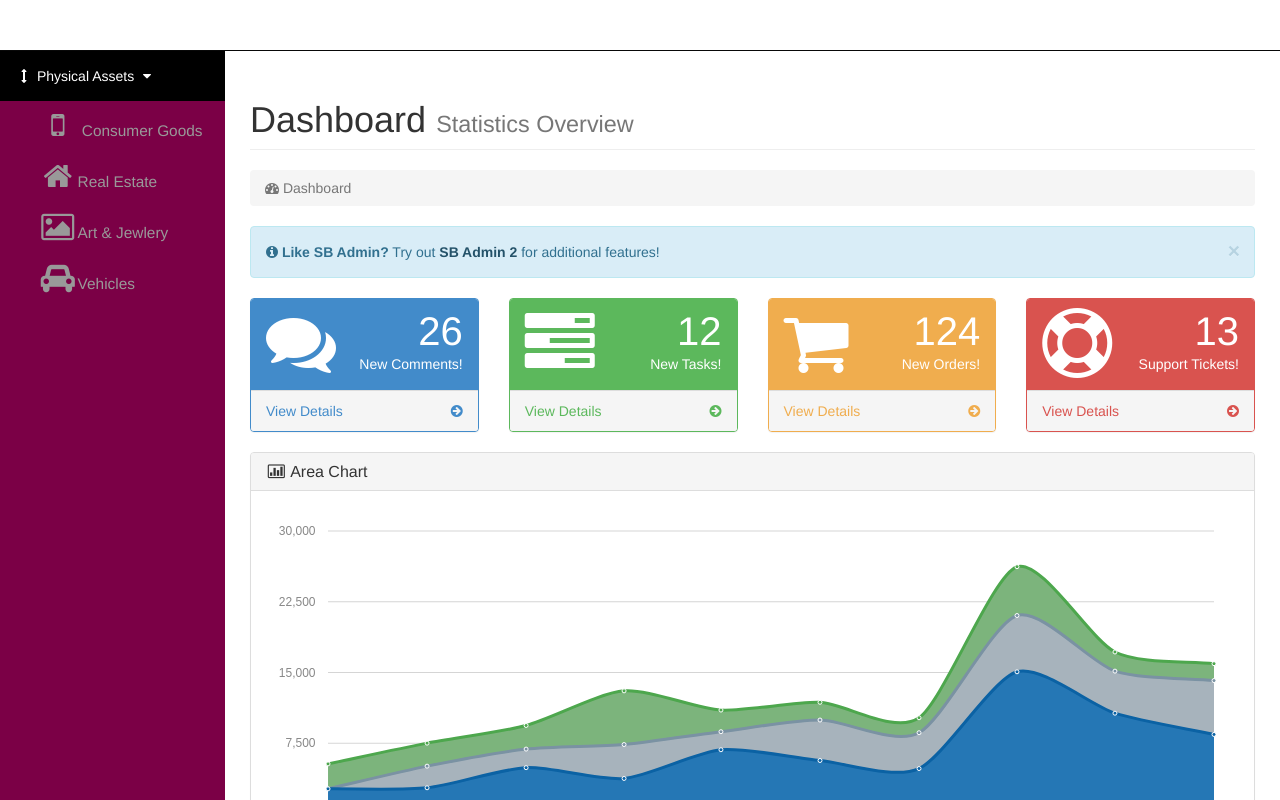
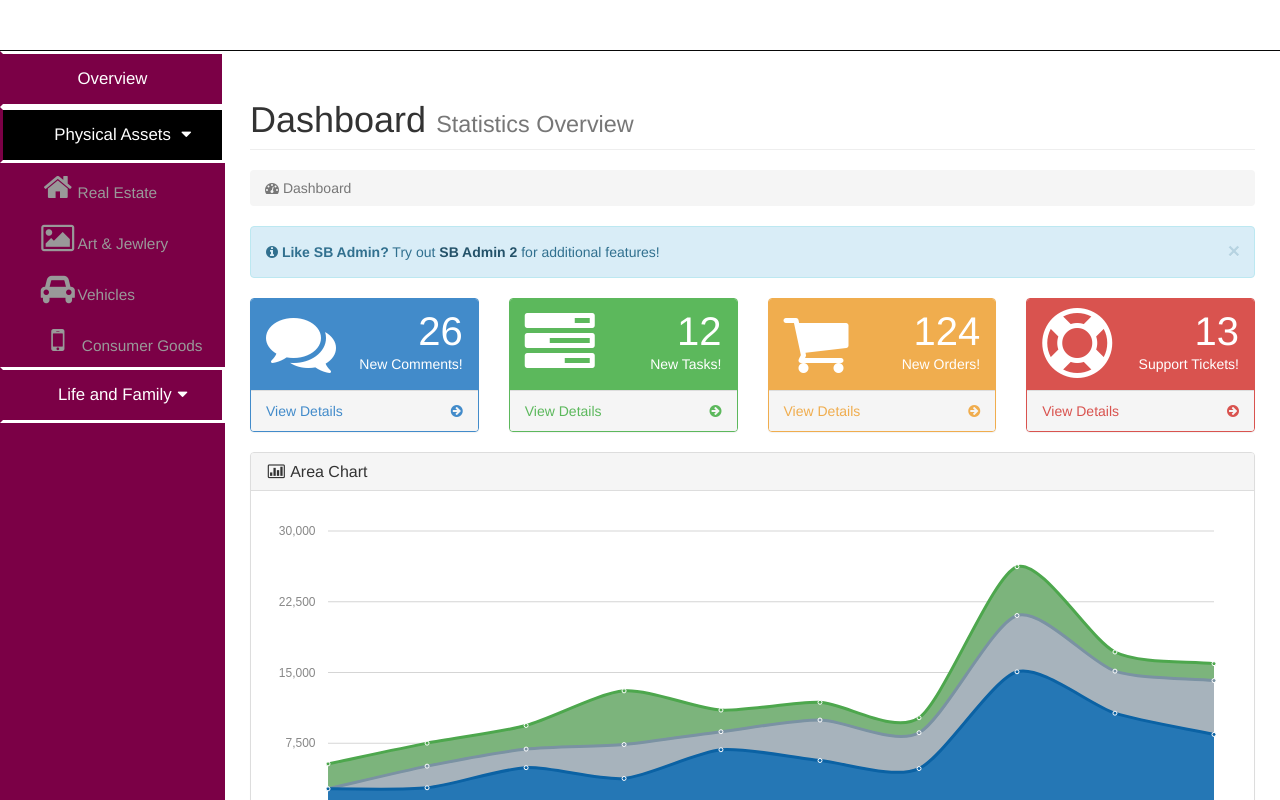
Before and after one commit to ifraixedes/hack-risk-asset-360-2, a website: page dev/index.html in a window 1280 px wide. Both pictures are taken after a click on the link "Physical Assets". Shown: the top 800 px of the page. Drawn offline with Linux system fonts and the light colour scheme.

Commit message:
Menu finish

```diff
--- a/dev/index.html
+++ b/dev/index.html
@@ -47,54 +47,61 @@
                     <span class="icon-bar"></span>
                     <span class="icon-bar"></span>
                 </button>
-                <a class="navbar-brand" href="index.html">Risk Dash for <img src=""></a>
+                <a class="navbar-brand" href="index.html"></a>
             </div>
             <!-- Top Menu Items -->
             <ul class="nav navbar-right top-nav"></ul>
             <!-- Sidebar Menu Items - These collapse to the responsive navigation menu on small screens -->
             <div class="collapse navbar-collapse navbar-ex1-collapse">
                 <ul class="nav navbar-nav side-nav hr-left-bar">
+                    <!-- Overview-->
+                    <li>
+                        <a href="#" id="demoMast">Overview</a>
+                    </li>
+
 
                      <!-- Physical accordian-->
                     <li>
-                        <a href="javascript:;" data-toggle="collapse" data-target="#demo"><i class="fa fa-fw fa-arrows-v 2x"></i> Physical Assets <i class="fa fa-fw fa-caret-down"></i></a>
+                        <a id="demoMast" href="javascript:;" data-toggle="collapse" data-target="#demo"><i class="fa fa-fw"></i> Physical Assets <i class="fa fa-fw fa-caret-down"></i></a>
                         <ul id="demo" class="collapse">
 
 
-                            <li>
-                                <a href="#"><i class="fa fa-mobile fa-2x fa-fw"></i>  Consumer Goods</a>
-                            </li>
+
                             <li>
                                 <a href="#"><i class="fa fa-home fa-fw fa-2x"></i>Real Estate</a>
                             </li>
+
                             <li>
                                 <a href="#"><i class="fa fa-picture-o fa-fw fa-2x"></i>Art & Jewlery</a>
                             </li>
                             <li>
                                 <a href="#"><i class="fa fa-car fa-fw fa-2x"></i>Vehicles</a>
                             </li>
+                            <li>
+                                <a href="#"><i class="fa fa-mobile fa-2x fa-fw"></i>  Consumer Goods</a>
+                            </li>
                         </ul>
                     </li>
 
 
                     <!-- Life & Family accordian-->
-                    <!--<li>
-                        <a href="javascript:;" data-toggle="collapse" data-target="#demo"><i class="fa fa-fw fa-arrows-v"></i> Life and Family<i class="fa fa-fw fa-caret-down"></i></a>
-                        <ul id="demo" class="collapse">
+                    <li>
+                        <a id="demoMast" href="javascript:;" data-toggle="collapse" data-target="#demoM"><i class="fa fa-fw"></i> Life and Family<i class="fa fa-fw fa-caret-down"></i></a>
+                        <ul id="demoM" class="collapse">
                             <li>
-                                <a href="#">Medical & Health</a>
+                                <a href="#"><i class="fa fa-heart fa-fw fa-2x"></i>Medical & Health</a>
                             </li>
                             <li>
-                                <a href="#">Pets & Equine</a>
+                                <a href="#"><i class="fa fa-heart-o fa-fw fa-2x"></i>Pets & Equine</a>
                             </li>
                             <li>
-                                <a href="#">Travel</a>
+                                <a href="#"><i class="fa fa-plane fa-fw fa-2x"></i>Travel</a>
                             </li>
                             <li>
-                                <a href="#">Family</a>
+                                <a href="#"><i class="fa fa-child fa-fw fa-2x"></i>Family</a>
                             </li>
                         </ul>
-                    </li>-->
+                    </li>
 
                 </ul>
             </div>
--- a/dev/styles/hack-risk.css
+++ b/dev/styles/hack-risk.css
@@ -16,4 +16,14 @@
 
 #demo{
 	font-size: 1.1em;
+
 }
+
+#demoMast{
+	border-style:solid;
+	border-left-color:#7b0046;
+	font-size: 1.2em;
+	color: #fff;
+	text-align: center;
+
+}
```
